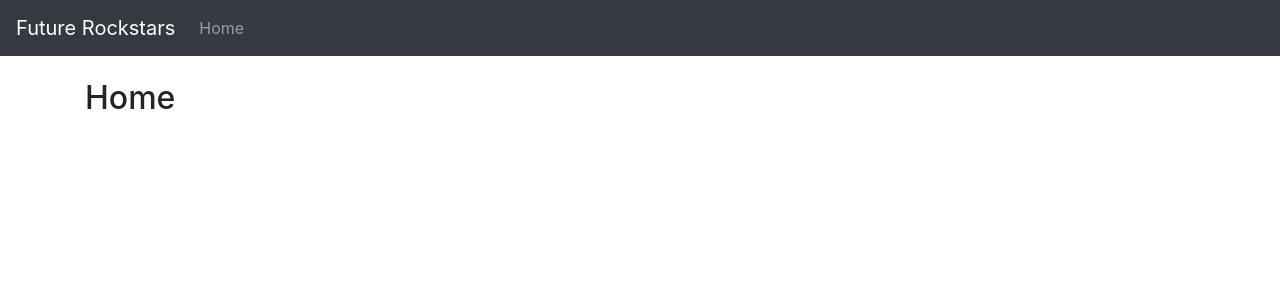
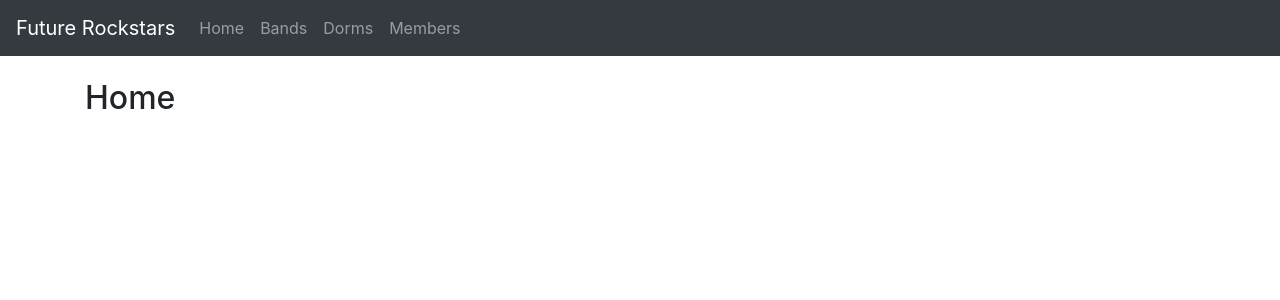
Before and after one commit to zhixuan1994/future-rockstars, a Flask app: page / in a window 1280 px wide. Shown: the top 300 px of the page. Run offline with Flask 2, Linux system fonts and the light colour scheme; some libraries are stand-ins or nearby versions.

Commit message:
US13 - Added navigation links to new stub routes

```diff
--- a/app/templates/base.html
+++ b/app/templates/base.html
@@ -28,6 +28,15 @@
                     <li class="nav-item">
                         <a class="nav-link" href="/">Home</a>
                     </li>
+                    <li class="nav-item">
+                        <a class="nav-link" href="/bands">Bands</a>
+                    </li>
+                    <li class="nav-item">
+                        <a class="nav-link" href="/dorms">Dorms</a>
+                    </li>
+                    <li class="nav-item">
+                        <a class="nav-link" href="/members">Members</a>
+                    </li>
                 </ul>
             </div>
         </nav>
```
